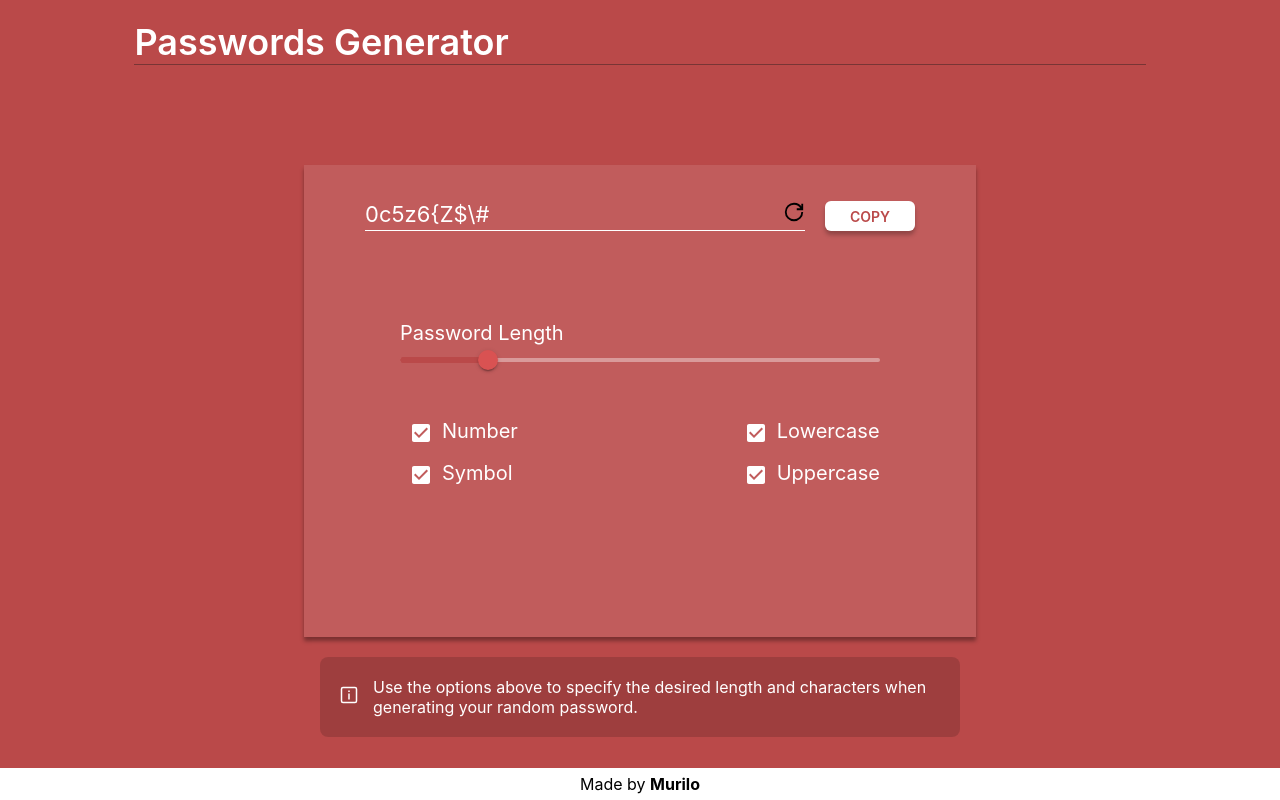
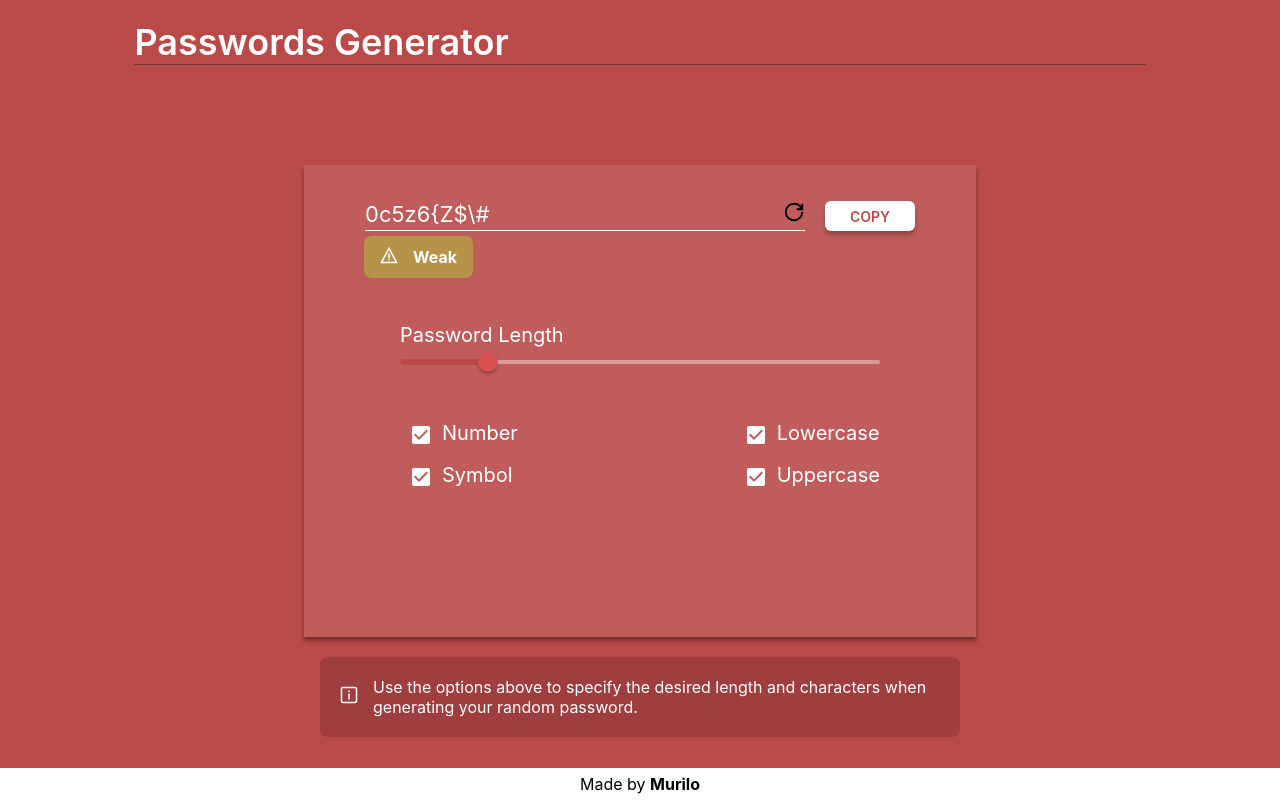
Before and after one commit to Murilo-Luciano/password-generator, a Next.js app: page / in a window 1280 px wide. Built offline with nearby package versions, Linux system fonts and the light colour scheme.

Commit message:
StrengthDisplay

```diff
--- a/pages/index.tsx
+++ b/pages/index.tsx
@@ -1,7 +1,13 @@
 import { Checkbox, Slider } from "@mui/material";
 import React, { useEffect, useState } from "react";
 import { IconContext } from "react-icons";
-import { GrRefresh, GrStatusInfo } from "react-icons/gr";
+import {
+  GrRefresh,
+  GrStatusInfo,
+  GrValidate,
+  GrClear,
+  GrAlert,
+} from "react-icons/gr";
 
 export default function Home() {
   const [passwordLength, setPasswordLength] = useState(10);
@@ -38,6 +44,37 @@ export default function Home() {
     refresh,
   ]);
 
+  const StrengthDisplay = () => {
+    if (passwordStrength == "strong")
+      return (
+        <div className="strengthDescription strengthDescriptionStrong">
+          <div>
+            <GrValidate className="infoIcon" />
+          </div>
+          Strong
+        </div>
+      );
+
+    if (passwordStrength == "weak")
+      return (
+        <div className="strengthDescription strengthDescriptionWeak">
+          <div>
+            <GrClear className="infoIcon" />
+          </div>
+          Very weak
+        </div>
+      );
+
+    return (
+      <div className="strengthDescription strengthDescriptionAverage">
+        <div>
+          <GrAlert className="infoIcon" />
+        </div>
+        Weak
+      </div>
+    );
+  };
+
   return (
     <>
       <div className="header">Passwords Generator</div>
@@ -56,6 +93,9 @@ export default function Home() {
             COPY
           </div>
         </div>
+
+        <StrengthDisplay />
+
         <div className="passwordOptionsContainer">
           Password Length
           <Slider
--- a/styles/Home.css
+++ b/styles/Home.css
@@ -69,7 +69,7 @@
 }
 
 .passwordOptionsContainer {
-  margin-top: 90px;
+  margin-top: 45px;
   width: 80%;
   height: 130;
   font-size: 20px;
@@ -92,6 +92,31 @@
   padding: 20px;
   background-color: rgb(0, 0, 0, 0.15);
   border-radius: 8px;
+}
+
+.strengthDescription {
+  align-self: flex-start;
+  display: flex;
+  flex-direction: row;
+  align-items: center;
+  height: 10px;
+  margin-top: 5px;
+  margin-left: 24px;
+  padding: 16px;
+  border-radius: 8px;
+  font-weight: bold;
+}
+
+.strengthDescriptionStrong {
+  background-color: rgba(62, 177, 72, 0.65);
+}
+
+.strengthDescriptionWeak {
+  background-color: rgba(177, 62, 62, 0.65);
+}
+
+.strengthDescriptionAverage {
+  background-color: rgba(177, 177, 62, 0.65);
 }
 
 .infoIcon {
```
